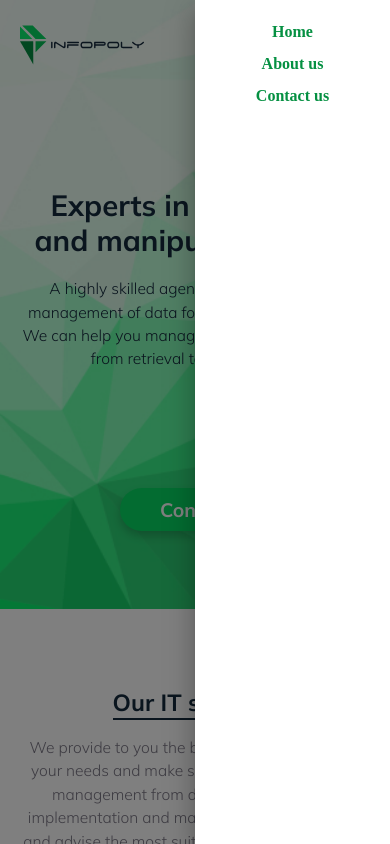
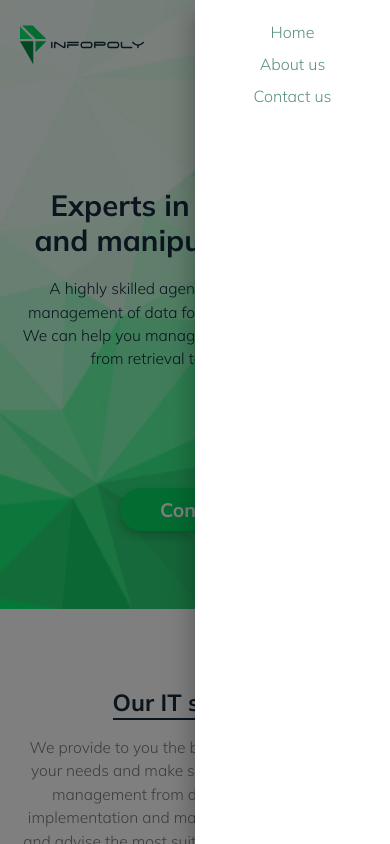
Before and after one commit to KaterynaHruvman/Infopoly, a React (Create React App) app: page / in a window 390 px wide. Both pictures are taken after a click on the button 359 px from the left and 43 px from the top of the page. Shown: the top 844 px of the page. Built offline with nearby package versions, Linux system fonts and the light colour scheme; no server answers.

Commit message:
header fix

```diff
--- a/src/components/Menu/Menu.js
+++ b/src/components/Menu/Menu.js
@@ -8,7 +8,7 @@ import ListItemButton from '@mui/material/ListItemButton';
 import ListItemText from '@mui/material/ListItemText';
 import menuIcon from '../../assets/images/menu.svg';
 import styles from './Menu.module.css';
-import { Link } from 'react-router-dom';
+import { Link, NavLink } from 'react-router-dom';
 
 export default function Menu() {
   const [state, setState] = React.useState({
@@ -24,17 +24,31 @@ export default function Menu() {
 
   const list = (anchor) => (
       <Box
-      sx={{ width:  '50vw', height: '100%', background: 'white'}}
+          sx={{ width: "50vw", height: "100%", background: "white" }}
           role="presentation"
           onClick={toggleDrawer(anchor, false)}
           onKeyDown={toggleDrawer(anchor, false)}
       >
-      <List sx={{width: '100%', paddingTop: 2}}>
-        {['Home', 'About us', 'Contact us'].map((text, index) => (
-          <ListItem key={text} disablePadding sx={{width: '100%', display: 'flex', justifyContent: 'center'}}>
-            <Link to={text.toLowerCase().split(' ').join('')}
-              style={{lineHeight: 2, color: '#059042', fontWeight: 'bold'}}
-            >{text}</Link>
+          <List sx={{ width: "100%", paddingTop: 2 }}>
+              {["Home", "About us", "Contact us"].map((text, index) => (
+                  <ListItem
+                      key={text}
+                      disablePadding
+                      sx={{ width: "100%", display: "flex", justifyContent: "center" }}
+                  >
+                      <NavLink
+                          className={styles.link}
+                          to={text.toLowerCase().split(" ").join("")}
+                          style={({ isActive }) => ({
+                              color: isActive ? "#059042" : "#5D9081",
+                              fontWeight: isActive ? "700" : "300",
+                              pointerEvents: isActive ? "none" : "",
+                              lineHeight: 2,
+                          })}
+                          // style={{ lineHeight: 2, color: "#059042", fontWeight: "bold" }}
+                      >
+                          {text}
+                      </NavLink>
                   </ListItem>
               ))}
           </List>
--- a/src/components/Menu/Menu.module.css
+++ b/src/components/Menu/Menu.module.css
@@ -3,6 +3,13 @@
   background-color: transparent;
   cursor: pointer;
   padding: 0;
+}
+
+.link {
+  font-family: Mulish;
+  text-decoration: none;
+  font-weight: 400;
+  font-size: 16px;
 }
 
 @media (min-width: 768px)  {
```
Lines whose indentation alone changed are shown as unchanged.
